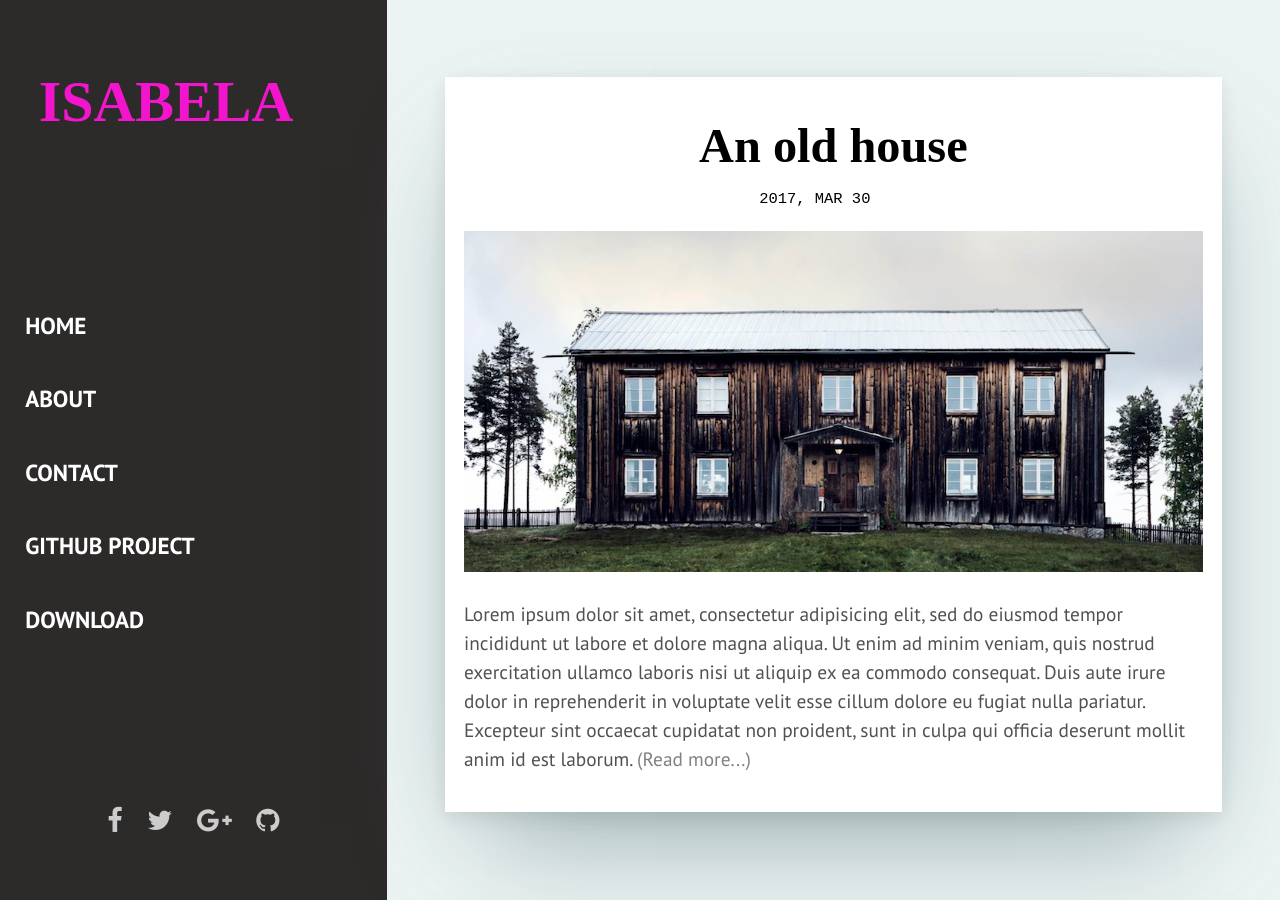
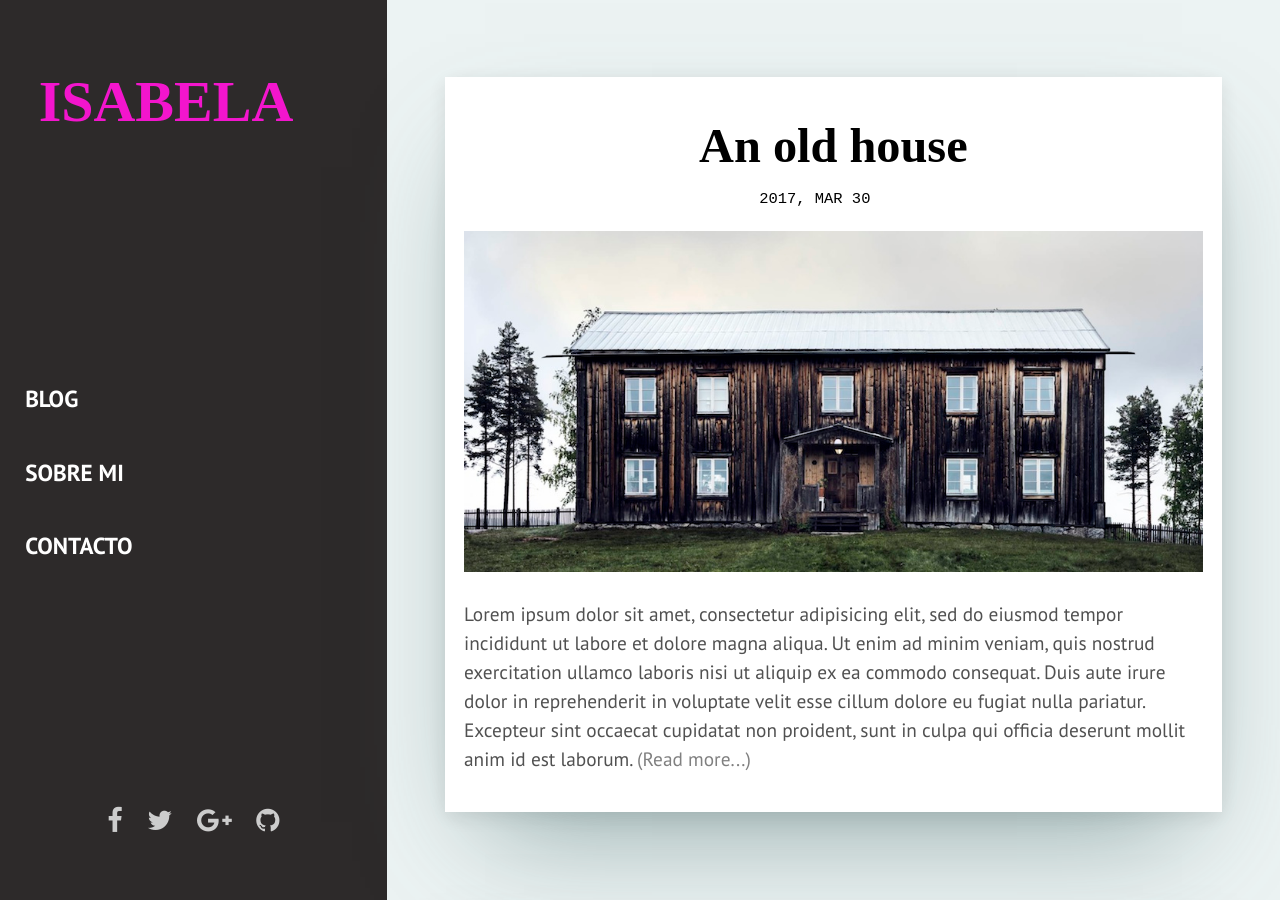
Before and after one commit to dave-sd/BlogIsa, a Jekyll site: the page built from index.html, in a window 1280 px wide and 900 px high. Built offline with Jekyll 4.4.1, drawn with Linux system fonts in a browser that asks for light colours; some web fonts are replaced; the list of posts is cut into pages by our own code.

Commit message:
Update sidebar.html

```diff
--- a/_includes/sidebar.html
+++ b/_includes/sidebar.html
@@ -6,11 +6,9 @@
     </div>
 
     <menu class="sidebar-menu">
-      <li class="menu-items"><a class="menu-links" href="{{site.baseurl}}/">Home</a></li>
-      <li class="menu-items"><a class="menu-links" href="{{site.baseurl}}/about/">About</a></li>
-      <li class="menu-items"><a class="menu-links" href="{{site.baseurl}}/contact/">Contact</a></li>
-      <li class="menu-items"><a class="menu-links" href="https://github.com/artemsheludko/fresh">Github project</a></li>
-      <li class="menu-items"><a class="menu-links" href="https://github.com/artemsheludko/fresh/archive/master.zip">Download</a></li>
+      <li class="menu-items"><a class="menu-links" href="{{site.baseurl}}/">Blog</a></li>
+      <li class="menu-items"><a class="menu-links" href="{{site.baseurl}}/about/">Sobre Mi</a></li>
+      <li class="menu-items"><a class="menu-links" href="{{site.baseurl}}/contact/">Contacto</a></li>
     </menu>
 
     <div class="sidebar-social">
```
